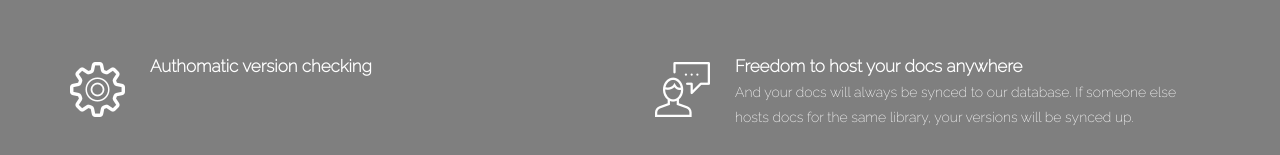
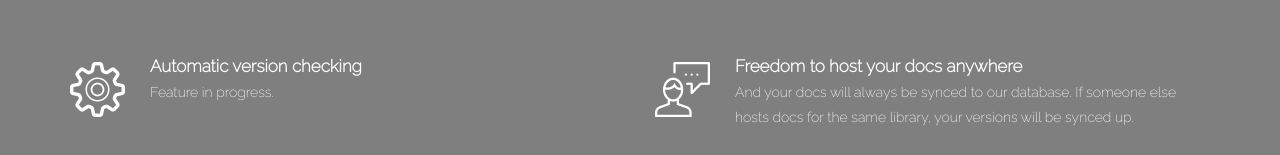
Before and after one commit to sodocan/sodocan.js, a website: page public/index.html in a window 1280 px wide. Shown: the part 1239-1394 px from the top of the page. Drawn offline with Linux system fonts and the light colour scheme.

Commit message:
Fix typo in landing pange

```diff
--- a/public/index.html
+++ b/public/index.html
@@ -139,9 +139,9 @@
         <div class="feature-icon">
           <i class="icon-settings-1"></i>
         </div>
-        <h5>Authomatic version checking</h5>
+        <h5>Automatic version checking</h5>
         <p>
-
+            Feature in progress.
         </p>
       </div>
       <!-- / END FEATURE -->
```
